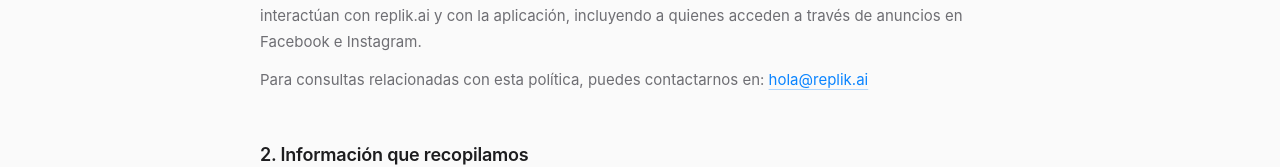
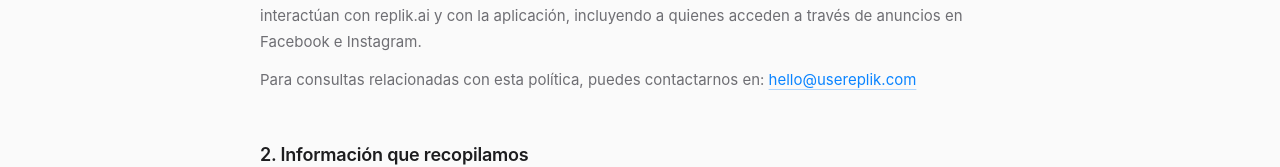
Before and after one commit to Enriquefft/replik, a Next.js app: page /privacy in a window 1280 px wide. Shown: the part 544-711 px from the top of the page. Built offline with nearby package versions, Linux system fonts and the light colour scheme; no server answers.

Commit message:
Update contact email

```diff
--- a/src/app/privacy/page.tsx
+++ b/src/app/privacy/page.tsx
@@ -10,7 +10,7 @@ const SECTIONS = [
       {
         type: "p-with-link",
         prefix: "Para consultas relacionadas con esta política, puedes contactarnos en: ",
-        link: { href: "mailto:hola@replik.ai", label: "hola@replik.ai" },
+        link: { href: "mailto:hello@usereplik.com", label: "hello@usereplik.com" },
       },
     ],
   },
@@ -258,7 +258,7 @@ const SECTIONS = [
       {
         type: "p-with-link",
         prefix: "Para ejercer cualquiera de estos derechos, contáctanos en ",
-        link: { href: "mailto:hola@replik.ai", label: "hola@replik.ai" },
+        link: { href: "mailto:hello@usereplik.com", label: "hello@usereplik.com" },
         suffix: ". Responderemos en un plazo de 30 días.",
       },
     ],
@@ -436,10 +436,10 @@ export default function PrivacyPage() {
               <div className="rounded-card border border-border bg-surface-solid px-6 py-5 text-[15px] leading-[1.7] text-fg-2 shadow-tight">
                 <p className="font-semibold text-fg-1">Replik.ai</p>
                 <a
-                  href="mailto:hola@replik.ai"
+                  href="mailto:hello@usereplik.com"
                   className="text-mode-live underline decoration-mode-live/30 underline-offset-4 transition-colors hover:decoration-mode-live"
                 >
-                  hola@replik.ai
+                  hello@usereplik.com
                 </a>
               </div>
             </section>
```
